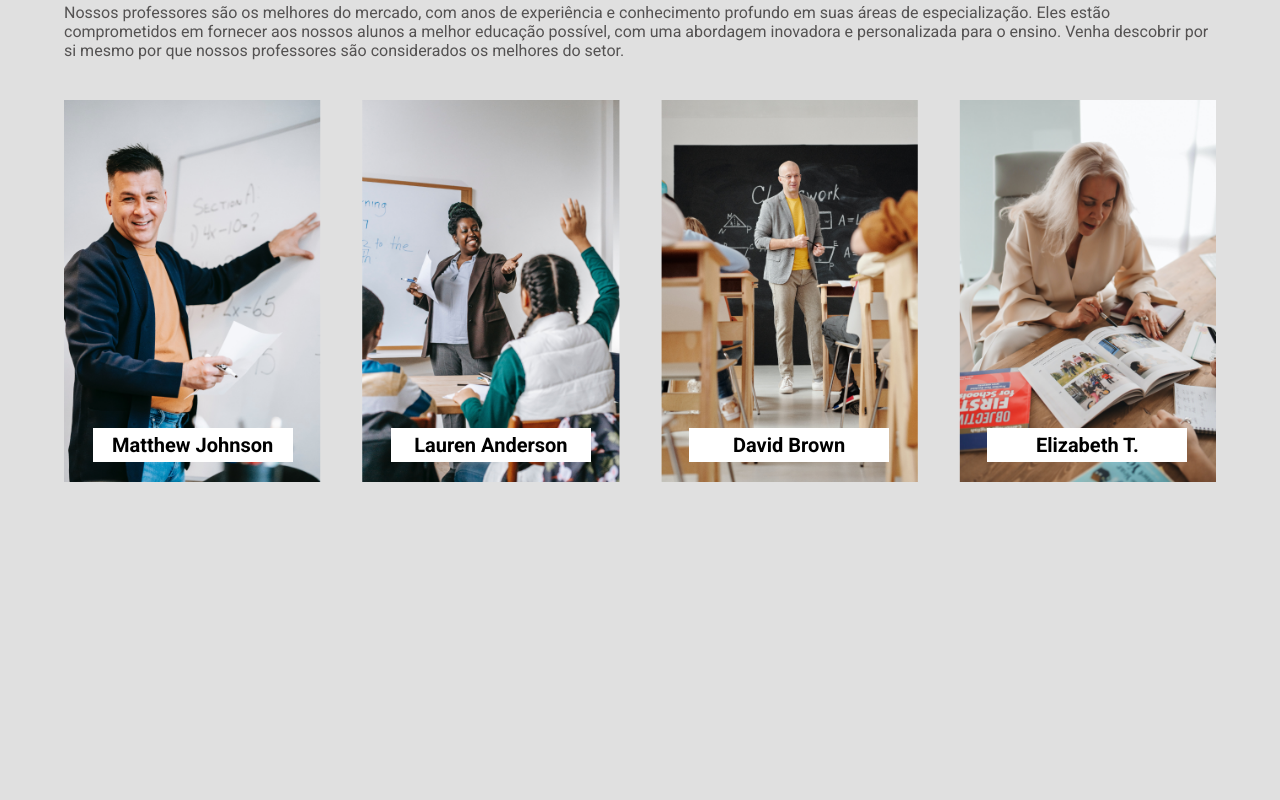
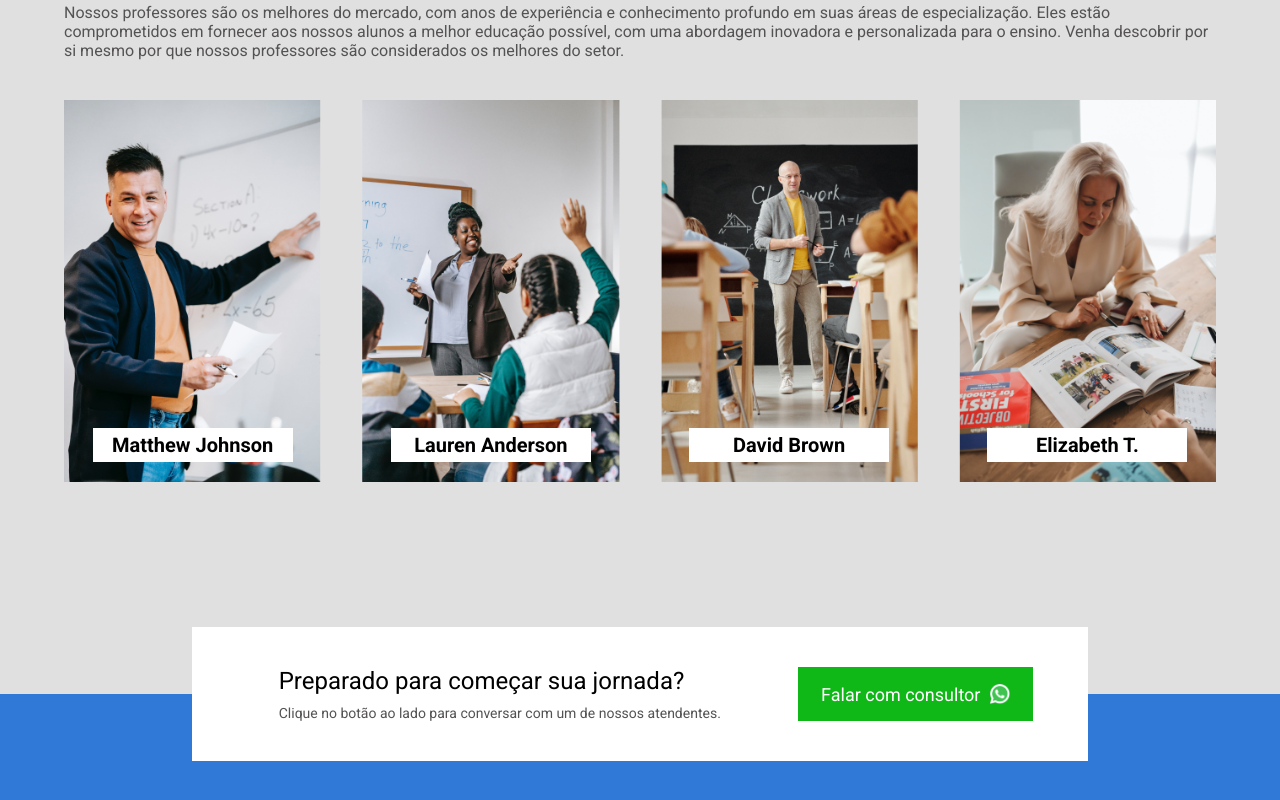
Before and after one commit to belloLucas/educamais, a React (Vite) app: page / in a window 1280 px wide. Shown: the part 2979-3779 px from the top of the page. Before the commit the page ends 3569 px from the top, so only its background shows below. Built offline with nearby package versions, Linux system fonts and the light colour scheme.

Commit message:
feat: Footer finished, page title changed

```diff
--- a/index.html
+++ b/index.html
@@ -13,7 +13,7 @@
       rel="stylesheet"
     />
 
-    <title>Vite + React</title>
+    <title>Educa+ Cursos</title>
   </head>
   <body>
     <div id="root"></div>
--- a/src/App.jsx
+++ b/src/App.jsx
@@ -3,6 +3,7 @@ import HeaderBody from "./components/header/HeaderBody.jsx";
 import Courses from "./components/main/Courses.jsx";
 import Enroll from "./components/enroll/Enroll.jsx";
 import Instructors from "./components/instructors/Instructors.jsx";
+import Footer from "./components/footer/Footer.jsx";
 
 function App() {
   return (
@@ -12,6 +13,7 @@ function App() {
       <Courses></Courses>
       <Enroll></Enroll>
       <Instructors></Instructors>
+      <Footer></Footer>
     </>
   );
 }
--- /dev/null
+++ b/src/components/footer/Footer.jsx
@@ -0,0 +1,22 @@
+import whatsapp from "../../assets/footer/whatsapp.png";
+
+import "./styles/footer.css";
+
+export default function Footer() {
+  return (
+    <footer>
+      <div className="label">
+        <div className="left">
+          <h1>Preparado para começar sua jornada?</h1>
+          <p>
+            Clique no botão ao lado para conversar com um de nossos atendentes.
+          </p>
+        </div>
+        <a className="btn" href="#">
+          Falar com consultor
+          <img src={whatsapp} alt="whatsapp" />
+        </a>
+      </div>
+    </footer>
+  );
+}
--- /dev/null
+++ b/src/components/footer/styles/footer.css
@@ -0,0 +1,49 @@
+footer {
+  position: relative;
+  display: flex;
+  align-items: center;
+  justify-content: center;
+  width: 100%;
+  margin-top: 6.5rem;
+  padding-bottom: 10rem;
+  background-color: #3179d7;
+}
+
+.label {
+  display: flex;
+  justify-content: space-around;
+  position: absolute;
+  width: 70%;
+  padding: 2.5rem 1rem 2.5rem 1rem;
+  background-color: white;
+}
+
+.label .left {
+  text-align: cente;
+}
+
+.label .left h1 {
+  font-size: 24px;
+  font-weight: 400;
+  margin-bottom: 10px;
+}
+
+.label .left p {
+  font-size: 14px;
+  color: #545252;
+}
+
+.label .btn {
+  display: flex;
+  align-items: center;
+  justify-content: center;
+  gap: 10px;
+  width: 235px;
+  font-size: 18px;
+  color: white;
+  background-color: #10b817;
+}
+
+.label .btn img {
+  width: 20px;
+}
--- a/src/components/instructors/Instructors.jsx
+++ b/src/components/instructors/Instructors.jsx
@@ -1,4 +1,4 @@
-import "./style.css/instructors.css";
+import "./styles/instructors.css";
 
 import instructor1 from "../../assets/instructors/instructor1.png";
 import instructor2 from "../../assets/instructors/instructor2.png";
```
Also changed, not shown: src/assets/footer/whatsapp.png (added), src/components/instructors/styles/instructors.css (renamed from src/components/instructors/style.css/instructors.css).
